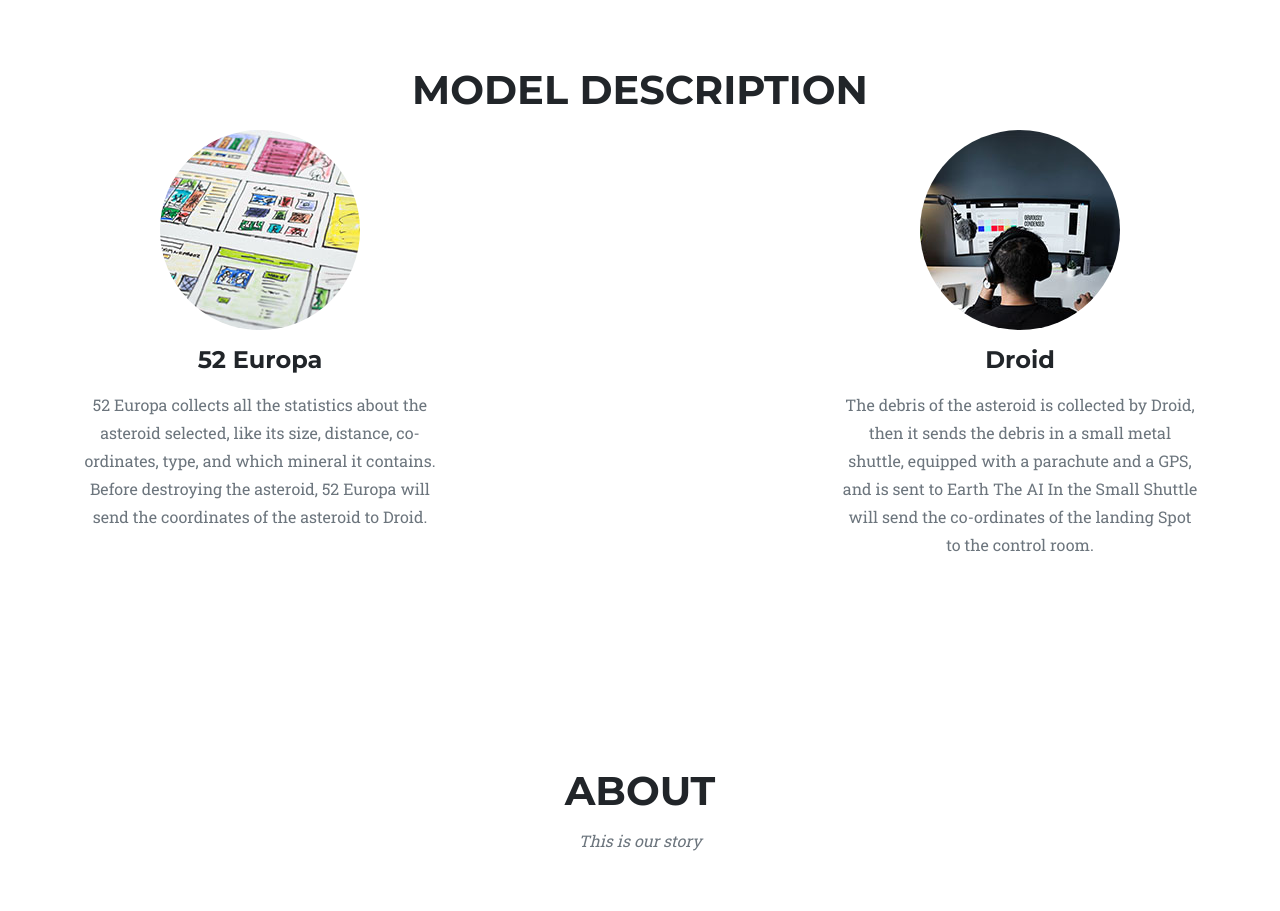
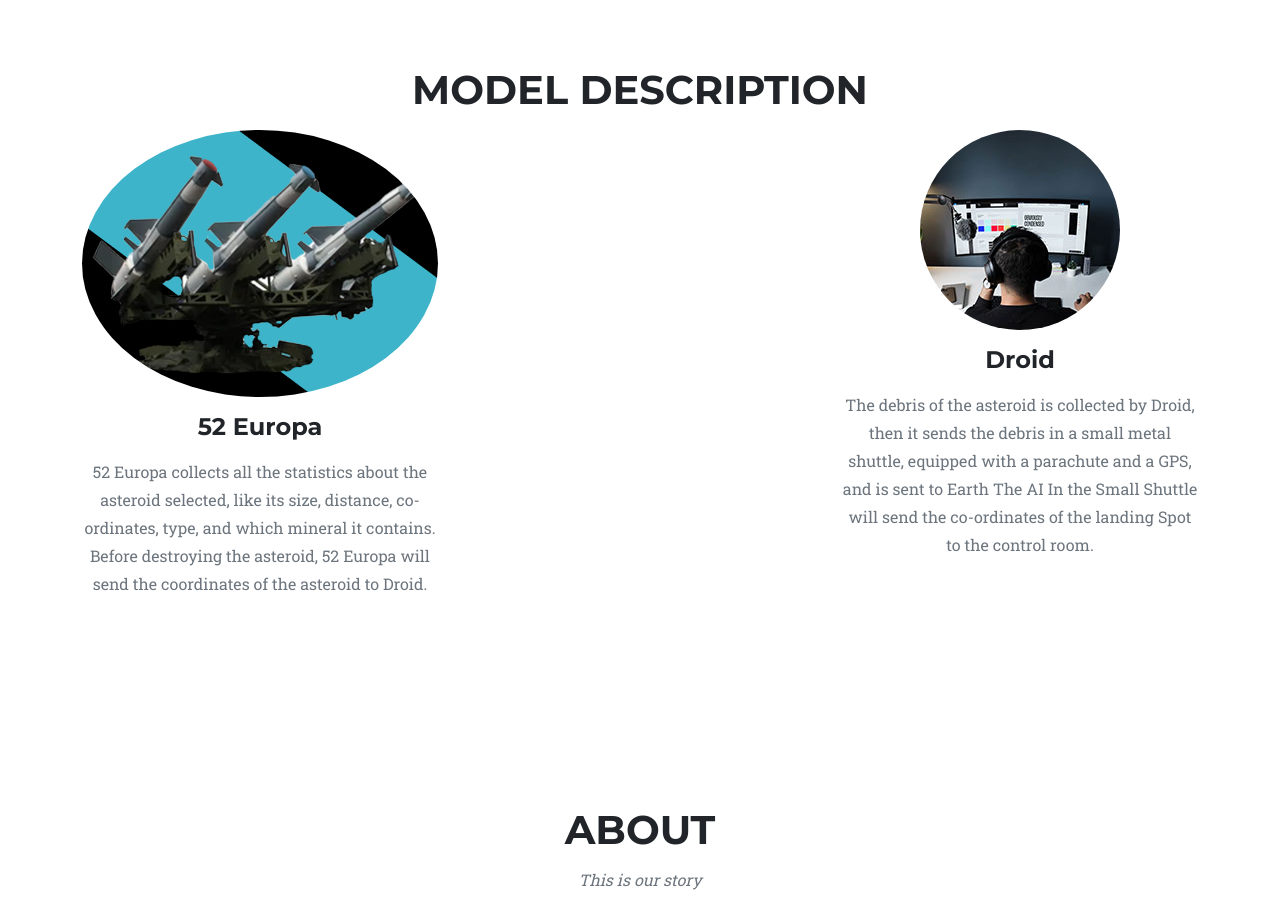
Before and after one commit to Chaim-007/Create-X, a plain HTML site: page Template/index.html in a window 1280 px wide. Shown: the part 1960-2871 px from the top of the page. Drawn offline with nearby package versions, Linux system fonts and the light colour scheme.

Commit message:
Changed model description pic

```diff
--- a/Template/index.html
+++ b/Template/index.html
@@ -166,7 +166,7 @@
             </div>
             <div class="row text-center">
                 <div class="col-md-4">
-                    <div class="timeline-image"><img class="rounded-circle img-fluid" src="assets/img/about/1.jpg" alt="..." /></div>
+                    <div class="timeline-image"><img class="rounded-circle img-fluid" src="assets/img/portfolio/Lazarbeam.png" alt="..." /></div>
                     <h4 class="my-3">52 Europa</h4>
                     <p class="text-muted">52 Europa collects all the statistics about the asteroid selected, like its size, distance, co-ordinates, type, and which mineral it contains. Before destroying the asteroid, 52 Europa will send the coordinates of the asteroid to Droid.
                     </p>
```
